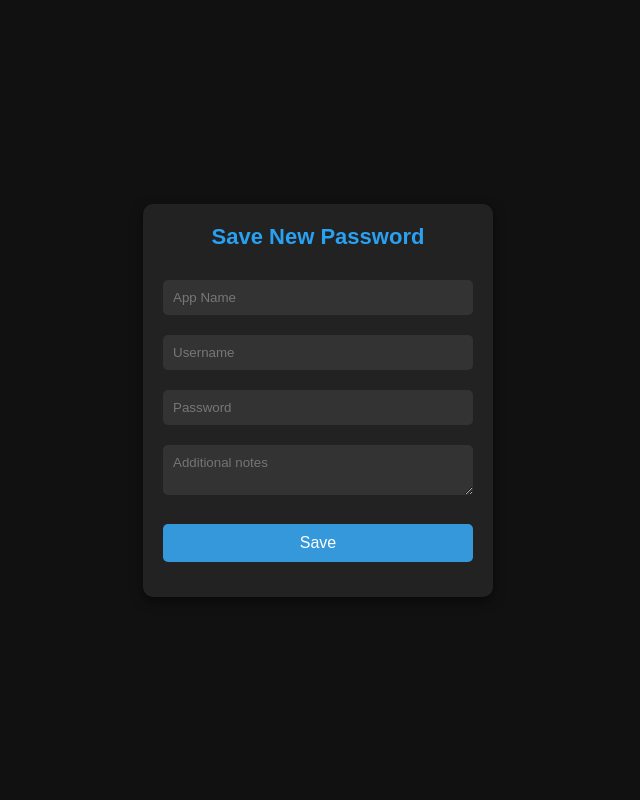
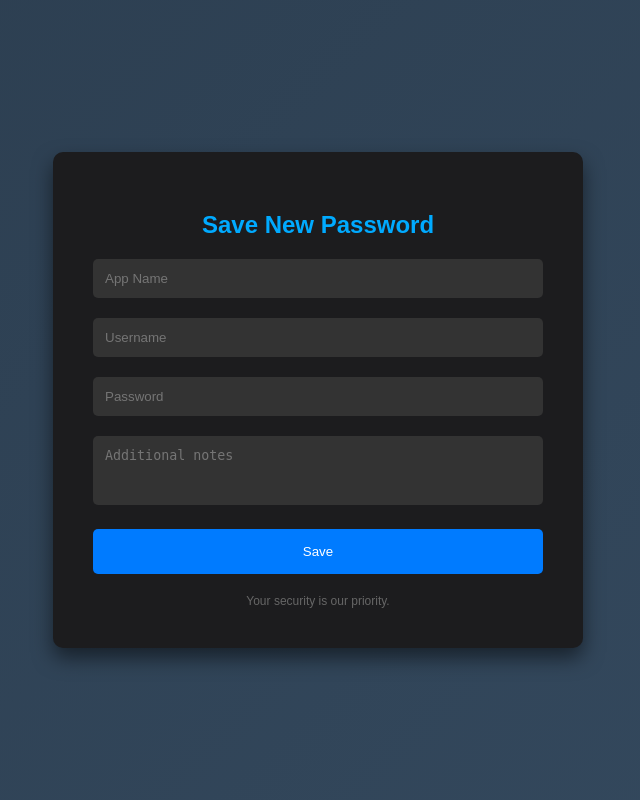
Before and after one commit to akshayjith4/Enigma-Password-Manager, a Flask app: page /save in a window 1280 px wide. Shown: the whole page, without its empty margins (322-962 px from the left). Run offline with Flask 3, Linux system fonts and the light colour scheme.

Commit message:
Update save.html
Improved form design and updated styling for a cleaner interface.

```diff
--- a/templates/save.html
+++ b/templates/save.html
@@ -3,8 +3,108 @@
 <head>
     <meta charset="UTF-8">
     <meta name="viewport" content="width=device-width, initial-scale=1.0">
-    <link rel="stylesheet" href="{{ url_for('static', filename='styles.css') }}">
     <title>Save New Password</title>
+    <style>
+        body {
+            margin: 0;
+            font-family: 'Arial', sans-serif;
+            background: linear-gradient(135deg, #2c3e50, #34495e);
+            display: flex;
+            justify-content: center;
+            align-items: center;
+            height: 100vh;
+        }
+
+        .container {
+            background-color: #1c1c1e;
+            padding: 40px;
+            border-radius: 10px;
+            box-shadow: 0 10px 20px rgba(0, 0, 0, 0.5);
+            width: 450px;
+        }
+
+        h2 {
+            color: #00aaff;
+            text-align: center;
+            margin-bottom: 20px;
+        }
+
+        form {
+            margin-bottom: 20px;
+        }
+
+        .input-container {
+            margin-bottom: 20px;
+            position: relative;
+        }
+
+        .input-container input,
+        .input-container textarea,
+        .save-btn {
+            width: 100%; /* Make width consistent */
+            padding: 12px;
+            border-radius: 5px;
+            border: none;
+            background-color: #333;
+            color: #ccc;
+            box-sizing: border-box; /* Ensures padding and border don't affect the width */
+        }
+
+        .input-container textarea {
+            resize: none;
+        }
+
+        .loader {
+            display: none;
+            border: 4px solid #f3f3f3;
+            border-top: 4px solid #3498db;
+            border-radius: 50%;
+            width: 40px;
+            height: 40px;
+            animation: spin 2s linear infinite;
+            margin: 20px auto;
+        }
+
+        @keyframes spin {
+            0% { transform: rotate(0deg); }
+            100% { transform: rotate(360deg); }
+        }
+
+        .saving-message {
+            color: #00aaff;
+            text-align: center;
+            font-size: 14px;
+            margin-top: 10px;
+            display: none;
+        }
+
+        .save-btn {
+            background-color: #007bff;
+            color: white;
+            padding: 15px;
+            border-radius: 5px;
+            border: none;
+            cursor: pointer;
+            transition: background-color 0.3s;
+        }
+
+        .save-btn:hover {
+            background-color: #0056b3;
+        }
+
+        .footer {
+            color: #666;
+            text-align: center;
+            margin-top: 20px;
+            font-size: 12px;
+        }
+
+        @media (max-width: 600px) {
+            .container {
+                width: 90%;
+            }
+        }
+    </style>
     <script>
         function savePassword(event) {
             event.preventDefault();
@@ -60,18 +160,25 @@
 </head>
 <body>
     <div class="container">
-        <div class="save-card">
-            <h2>Save New Password</h2>
-            <form onsubmit="savePassword(event)">
+        <h2>Save New Password</h2>
+        <form onsubmit="savePassword(event)">
+            <div class="input-container">
                 <input type="text" placeholder="App Name" name="app-name" required>
+            </div>
+            <div class="input-container">
                 <input type="text" placeholder="Username" name="username" required>
+            </div>
+            <div class="input-container">
                 <input type="password" placeholder="Password" name="password" required>
-                <textarea placeholder="Additional notes" name="notes"></textarea>
-                <button type="submit" class="btn">Save</button>
-            </form>
-            <div class="loader" aria-hidden="true"></div>
-            <div class="saving-message" aria-live="polite" style="display:none;">Saving password, please wait...</div>
-        </div>
+            </div>
+            <div class="input-container">
+                <textarea placeholder="Additional notes" name="notes" rows="3"></textarea>
+            </div>
+            <button type="submit" class="save-btn">Save</button>
+        </form>
+        <div class="loader" aria-hidden="true"></div>
+        <div class="saving-message" aria-live="polite">Saving password, please wait...</div>
+        <div class="footer">Your security is our priority.</div>
     </div>
 </body>
 </html>
```
